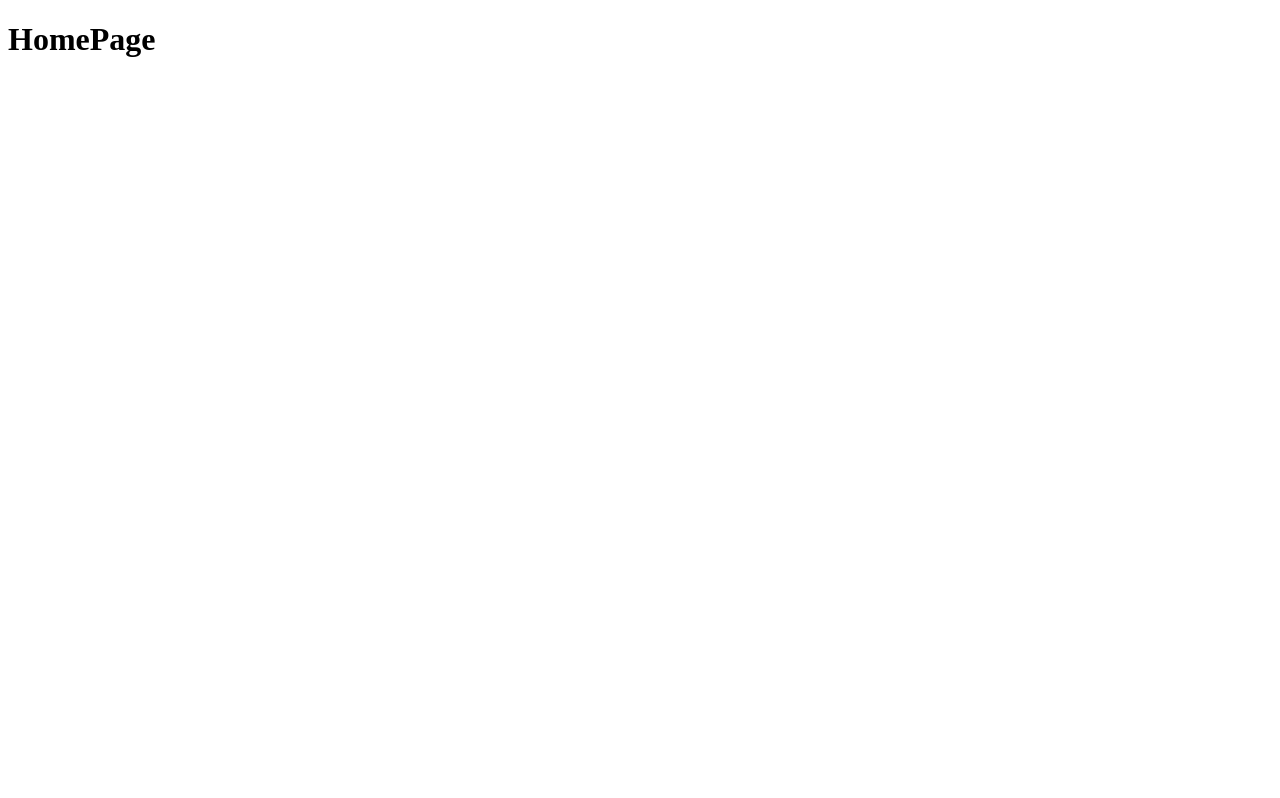
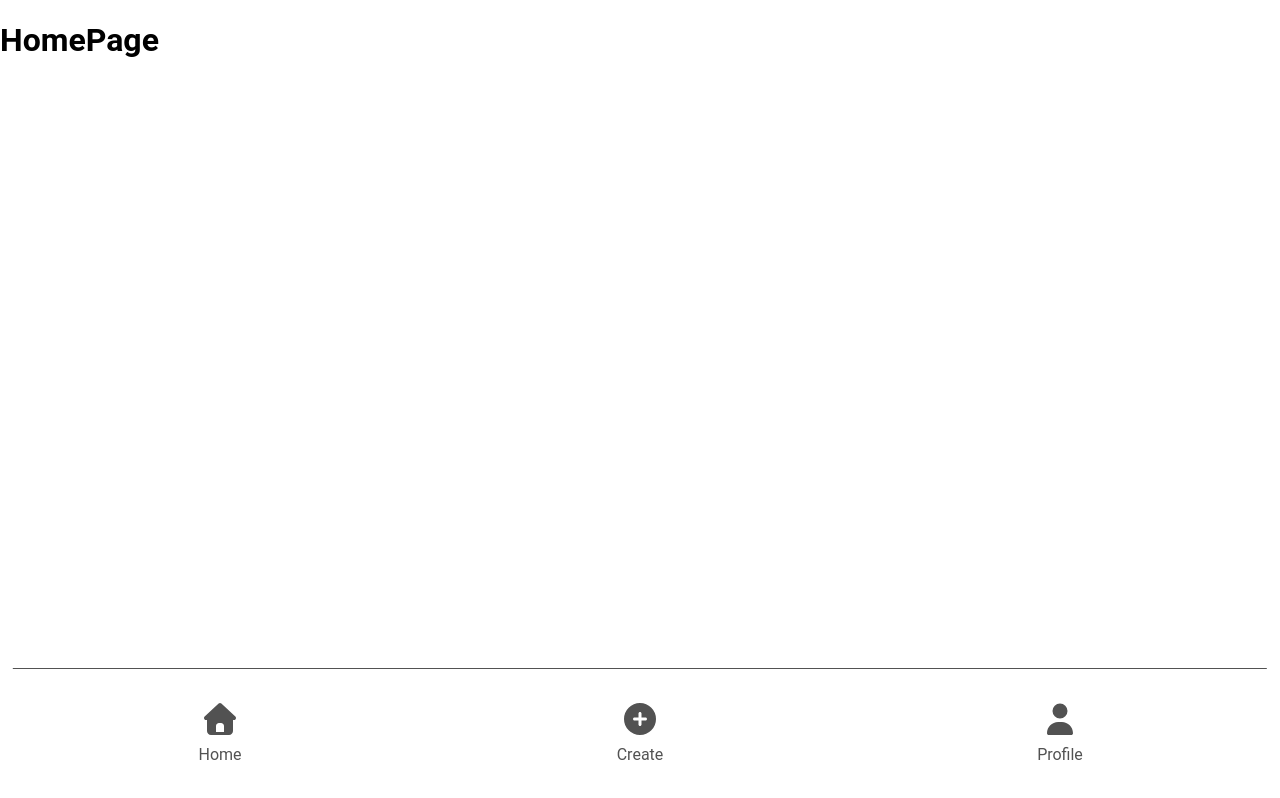
Before and after one commit to ticinovicsara/SportsBud, a React (Vite) app in the folder apps/frontend/: page / in a window 1280 px wide. Built offline with nearby package versions, Linux system fonts and the light colour scheme.

Commit message:
add navbar icons

```diff
--- a/apps/frontend/package.json
+++ b/apps/frontend/package.json
@@ -10,6 +10,8 @@
     "preview": "vite preview"
   },
   "dependencies": {
+    "@fortawesome/free-solid-svg-icons": "^7.1.0",
+    "@fortawesome/react-fontawesome": "^3.1.1",
     "prop-types": "^15.8.1",
     "react": "^19.1.1",
     "react-dom": "^19.1.1",
--- a/apps/frontend/src/App.jsx
+++ b/apps/frontend/src/App.jsx
@@ -1,11 +1,13 @@
 import { BrowserRouter as Router } from 'react-router-dom';
 import { UserProvider } from './context/UserContext';
 import AppRoutes from './routes/AppRoutes';
+import { Navbar } from './components/index.js';
 
 function App() {
   return (
     <UserProvider>
       <Router>
+        <Navbar />
         <AppRoutes />
       </Router>
     </UserProvider>
--- /dev/null
+++ b/apps/frontend/src/components/NavBar/NavBar.jsx
@@ -0,0 +1,26 @@
+import styles from './navbar.module.css';
+import { FontAwesomeIcon } from '@fortawesome/react-fontawesome';
+import { faHouse, faCirclePlus, faUser } from '@fortawesome/free-solid-svg-icons';
+
+const NavBar = () => {
+  return (
+    <nav className={styles['navbar-container']}>
+      <ul className={styles['navbar-items']}>
+        <li className={styles['navbar-item']}>
+          <FontAwesomeIcon icon={faHouse} className={styles['navbar-icon']} />
+          <p>Home</p>
+        </li>
+        <li className={styles['navbar-item']}>
+          <FontAwesomeIcon icon={faCirclePlus} className={styles['navbar-icon']} />
+          <p>Create</p>
+        </li>
+        <li className={styles['navbar-item']}>
+          <FontAwesomeIcon icon={faUser} className={styles['navbar-icon']} />
+          <p>Profile</p>
+        </li>
+      </ul>
+    </nav>
+  );
+};
+
+export default NavBar;
--- /dev/null
+++ b/apps/frontend/src/components/NavBar/navbar.module.css
@@ -0,0 +1,41 @@
+.navbar-container {
+  position: fixed;
+  bottom: 0;
+  width: 100%;
+  display: flex;
+  justify-content: space-between;
+  align-items: center;
+  color: var(--font-color-gray);
+}
+
+.navbar-items {
+  position: relative;
+  display: flex;
+  justify-content: center;
+  width: 100%;
+  height: 4em;
+  padding: 10px;
+}
+
+.navbar-items::before {
+  content: '';
+  position: absolute;
+  top: -2em;
+  left: 50%;
+  transform: translateX(-50%);
+  width: 98%;
+  height: 0.5px;
+  background-color: var(--font-color-gray);
+}
+
+.navbar-item {
+  flex: 1;
+  height: 100%;
+  text-align: center;
+  text-decoration: none;
+  list-style-type: none;
+}
+
+.navbar-icon {
+  scale: 2;
+}
--- a/apps/frontend/src/components/index.js
+++ b/apps/frontend/src/components/index.js
@@ -1 +1,2 @@
-export { default as ProtectedRoute } from "./ProtectedRoute.jsx";
+export { default as ProtectedRoute } from './ProtectedRoute/ProtectedRoute';
+export { default as Navbar } from './NavBar/NavBar.jsx';
--- a/apps/frontend/src/index.css
+++ b/apps/frontend/src/index.css
@@ -1,8 +1,20 @@
 :root {
-    --color-primary-green: #00A55A;
-    --input-background: #F5F5F5;
+  --color-primary-green: #00a55a;
+  --input-background: #f5f5f5;
 
-    --font-base: 'Roboto', sans-serif;
-    --font-color-black: #171717;
-    --font-color-gray: #525252;
+  --font-base: 'Roboto', sans-serif;
+  --font-color-black: #171717;
+  --font-color-gray: #525252;
 }
+
+body {
+  margin: 0;
+}
+
+body,
+button,
+input,
+select,
+textarea {
+  font-family: var(--font-base);
+}
--- a/apps/frontend/src/routes/AppRoutes.jsx
+++ b/apps/frontend/src/routes/AppRoutes.jsx
@@ -9,6 +9,7 @@ import {
   NotFoundPage,
 } from '../pages/index.js';
 import { useUser } from '../context/UserContext.jsx';
+import { Navbar } from '../components/index.js';
 //import ProtectedRoute from '../components/ProtectedRoute/ProtectedRoute.jsx';
 
 export default function AppRoutes() {
```
